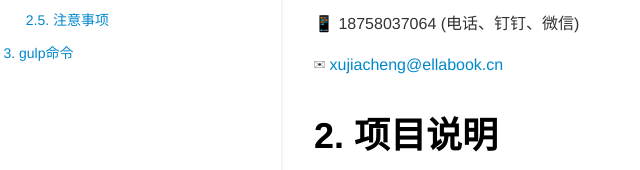
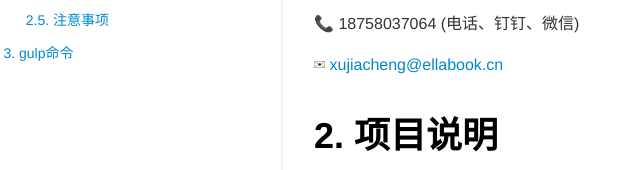
Before and after one commit to Gaven-Xu/h5Template, a website: page readme.html in a window 1280 px wide. Shown: the part 236-406 px from the top of the page, 19-659 px from the left. Drawn offline with nearby package versions, Linux system fonts and the light colour scheme.

Commit message:
更新文档

```diff
--- a/readme.html
+++ b/readme.html
@@ -214,7 +214,7 @@ code.language-yaml {
 <p>&#x89C4;&#x8303;&#x7684;&#x76EE;&#x7684;&#x662F;&#x65B9;&#x4FBF;&#x5927;&#x5BB6;&#xFF0C;&#x7B80;&#x5316;&#x5F00;&#x53D1;&#x6D41;&#x7A0B;&#xFF0C;&#x51CF;&#x5C11;&#x91CD;&#x590D;&#x5DE5;&#x4F5C;<br>
 &#x5982;&#x6709;&#x4E0D;&#x4FBF;&#x7684;&#x5730;&#x65B9;&#xFF0C;&#x5E0C;&#x671B;&#x53CA;&#x65F6;&#x53CD;&#x9988;&#x7ED9;&#x6211;</p>
 <p>&#x1F600; &#x5F90;&#x4F73;&#x7A0B;</p>
-<p>&#x1F4F1; 18758037064 (&#x7535;&#x8BDD;&#x3001;&#x9489;&#x9489;&#x3001;&#x5FAE;&#x4FE1;)</p>
+<p>&#x1F4DE; 18758037064 (&#x7535;&#x8BDD;&#x3001;&#x9489;&#x9489;&#x3001;&#x5FAE;&#x4FE1;)</p>
 <p>&#x2709; <a href="mailto:xujiacheng@ellabook.cn">xujiacheng@ellabook.cn</a></p>
 <h1 class="mume-header" id="2-%E9%A1%B9%E7%9B%AE%E8%AF%B4%E6%98%8E">2. &#x9879;&#x76EE;&#x8BF4;&#x660E;</h1>
 
```
Also changed, not shown: readme.md.
